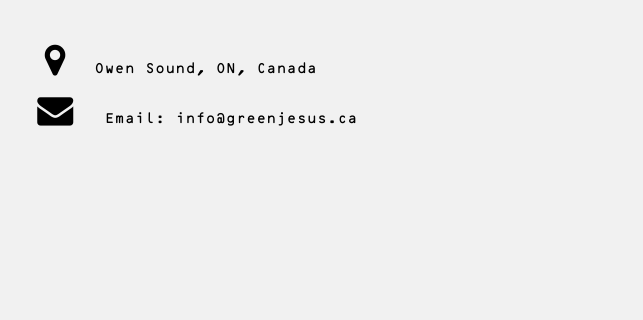
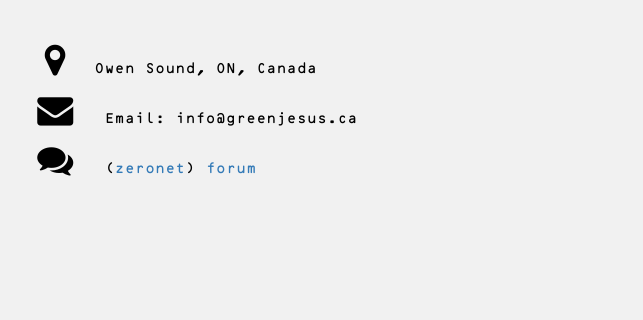
Before and after one commit to elspru/greenjesus, a plain HTML site: page index.html in a window 1280 px wide. Shown: the part 3239-3559 px from the top of the page, 0-643 px from the left. Drawn offline with nearby package versions, Linux system fonts and the light colour scheme.

Commit message:
added discuss

```diff
--- a/index.html
+++ b/index.html
@@ -426,6 +426,9 @@ bodies.</li>
 Sound, ON, Canada</p>
       <p><i class="fa fa-envelope fa-fw w3-xxlarge w3-margin-right"> </i> Email:
 info@greenjesus.ca</p>
+      <p><i class="fa fa-comments fa-fw w3-xxlarge w3-margin-right"> </i>
+      (<a href="https://zeronet.io/">zeronet</a>) <a
+        href="/discuss.greenjesus.bit/">forum</a></p>
       <br>
     </div>
     <div class="w3-half">
```
